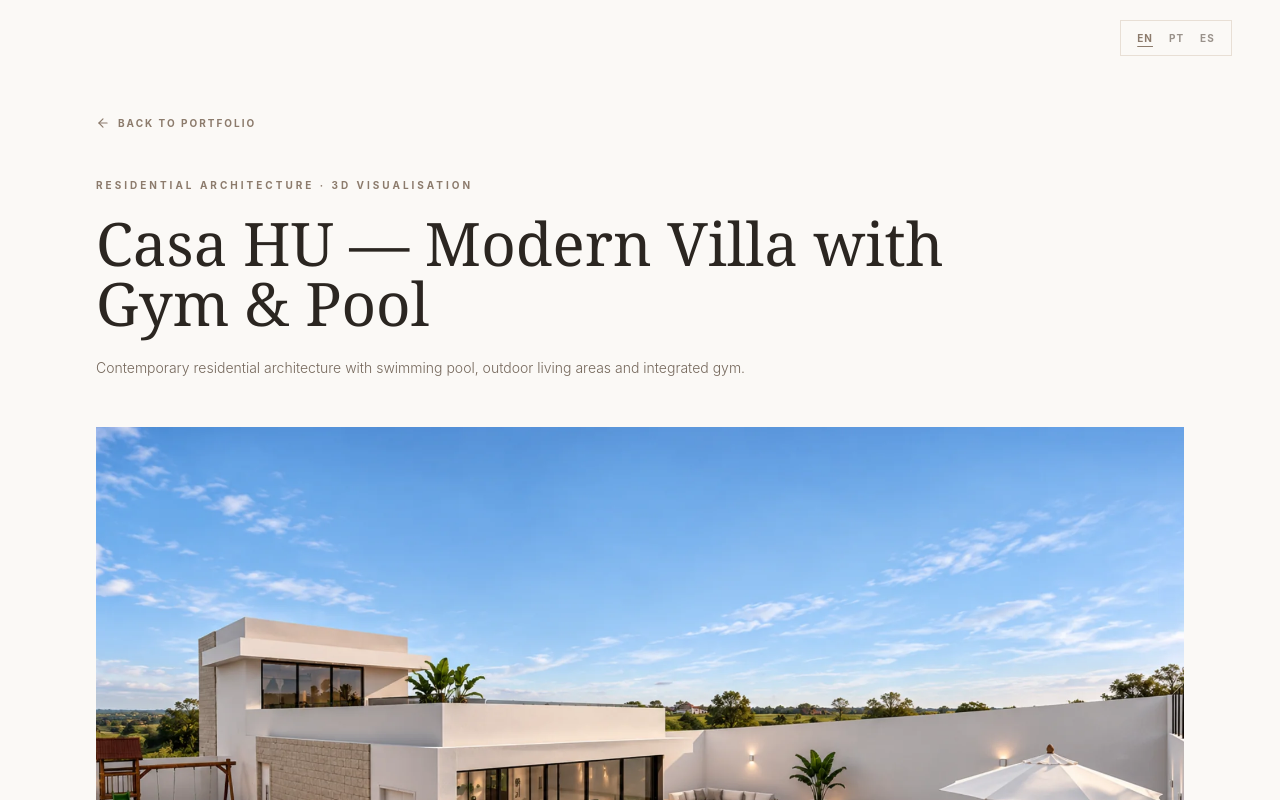
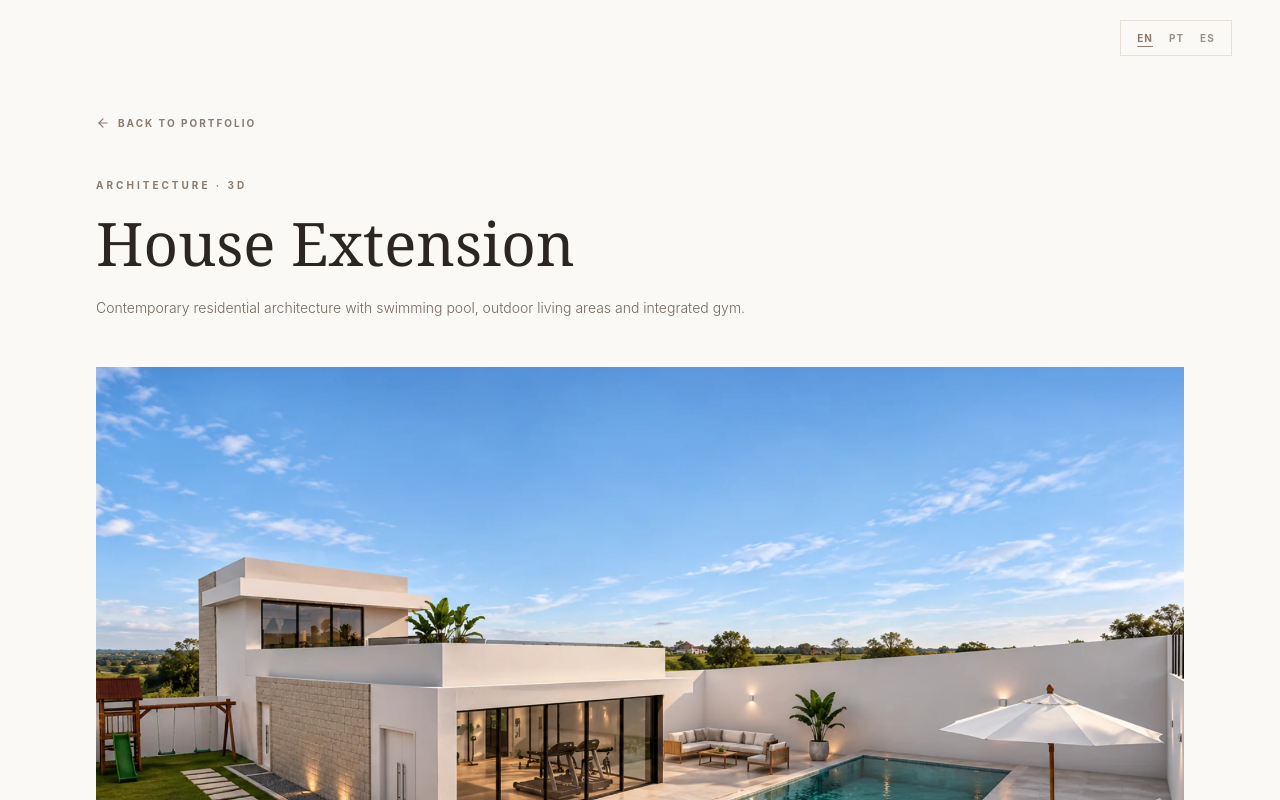
Before and after one commit to andersonato/landing-template, a Next.js app: page /projects/casa-hu in a window 1280 px wide. Shown: the top 800 px of the page. Built offline with nearby package versions, Linux system fonts and the light colour scheme.

Commit message:
Rename first project card

```diff
--- a/app/data/sections.js
+++ b/app/data/sections.js
@@ -1,5 +1,5 @@
 export const projectImages = [
-  { id: 1, slug: "casa-hu", src: "/projects/casa-hu/cover.webp", title: "Casa HU — Modern Villa with Gym & Pool", category: "Residential Architecture · 3D Visualisation", description: "Contemporary residential architecture with swimming pool, outdoor living areas and integrated gym.", images: ["/projects/casa-hu/image-01.webp", "/projects/casa-hu/image-02.webp", "/projects/casa-hu/image-03.webp"], video: "/projects/casa-hu/video.mp4" },
+  { id: 1, slug: "casa-hu", src: "/projects/casa-hu/cover.webp", title: "House Extension", category: "Architecture · 3D", description: "Contemporary residential architecture with swimming pool, outdoor living areas and integrated gym.", images: ["/projects/casa-hu/image-01.webp", "/projects/casa-hu/image-02.webp", "/projects/casa-hu/image-03.webp"], video: "/projects/casa-hu/video.mp4" },
   { id: 2, slug: "luxury-residence-patio", src: "/projects/luxury-residence-patio/cover.webp", title: "Contemporary Single-Storey Residence", category: "Residential Architecture · 3D Visualisation", description: "Contemporary single-storey residence with landscaped gardens, covered parking and outdoor dining areas.", images: ["/projects/luxury-residence-patio/cover.webp", "/projects/luxury-residence-patio/image-01.webp", "/projects/luxury-residence-patio/image-02.webp"], video: "/projects/luxury-residence-patio/video.mp4" },
   { id: 3, slug: "hillside-villa-complex", src: "/projects/hillside-villa-complex/cover.webp", title: "Contemporary Villa with Pool & Outdoor Living", category: "Residential Architecture · 3D Visualisation", description: "Contemporary single-storey residence with a swimming pool, timber sun deck, covered outdoor dining and landscaped garden.", images: ["/projects/hillside-villa-complex/cover.webp", "/projects/hillside-villa-complex/image-01.webp", "/projects/hillside-villa-complex/image-02.webp"], video: "/projects/hillside-villa-complex/video.mp4" },
   { id: 4, slug: "covered-outdoor-dining", src: "/projects/covered-outdoor-dining/cover.webp", title: "Covered Outdoor Dining & Wood Facade", category: "Residential Architecture · 3D Visualisation", description: "Contemporary outdoor dining space integrated with a warm timber facade and landscaped exterior setting.", images: ["/projects/covered-outdoor-dining/cover.webp", "/projects/covered-outdoor-dining/image-01.webp", "/projects/covered-outdoor-dining/image-02.webp"], video: "/projects/covered-outdoor-dining/video.mp4" },
```
